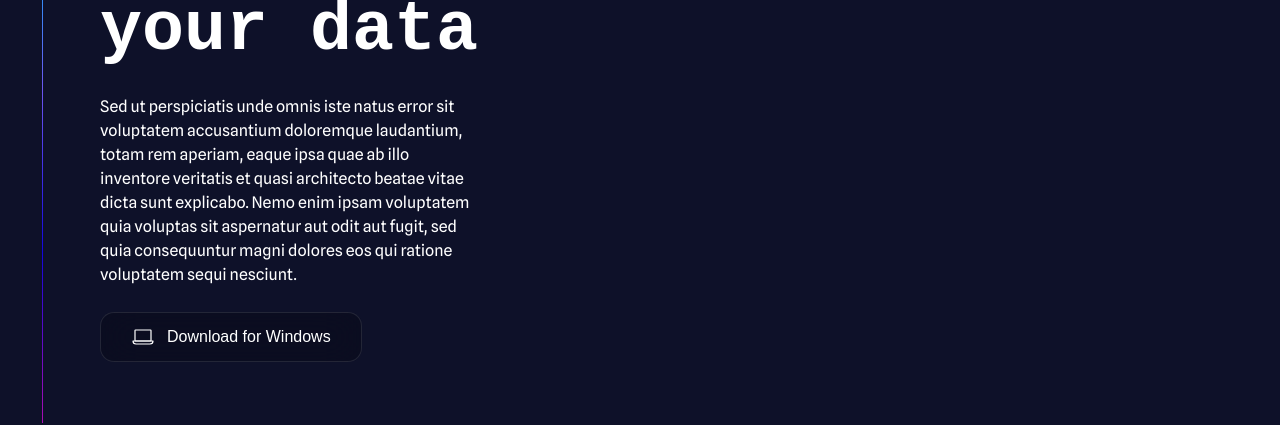
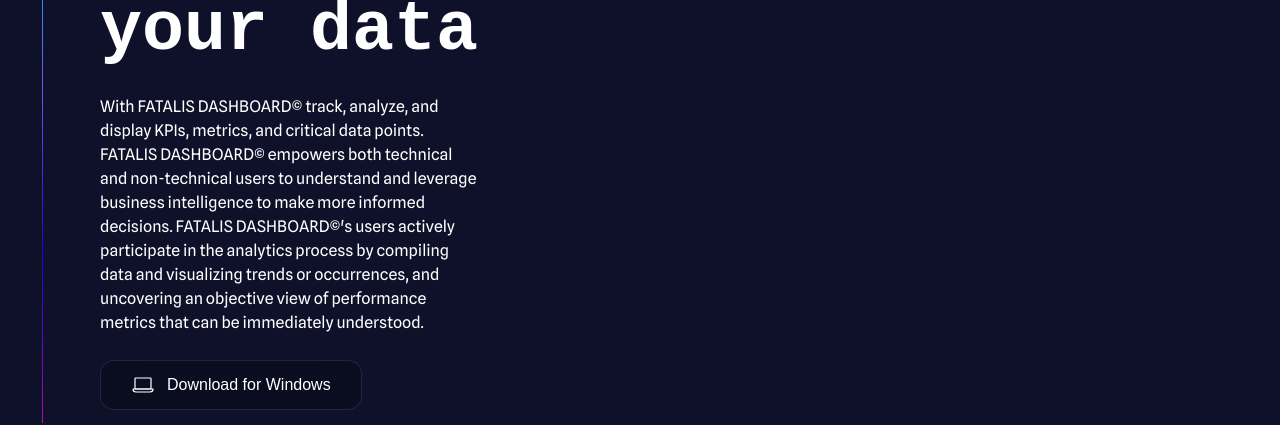
Before and after one commit to UnboundedTechnologies/FatalisDashboard, a React (Create React App) app: page / in a window 1280 px wide. Shown: the part 227-652 px from the top of the page. Built offline with nearby package versions, Linux system fonts and the light colour scheme; a web font is replaced by a local one.

Commit message:
new text in App.js

```diff
--- a/src/App.js
+++ b/src/App.js
@@ -36,12 +36,7 @@
         </Menu>
         <h1>Analyze your data</h1>
         <p>
-          Sed ut perspiciatis unde omnis iste natus error sit voluptatem
-          accusantium doloremque laudantium, totam rem aperiam, eaque ipsa quae
-          ab illo inventore veritatis et quasi architecto beatae vitae dicta
-          sunt explicabo. Nemo enim ipsam voluptatem quia voluptas sit
-          aspernatur aut odit aut fugit, sed quia consequuntur magni dolores eos
-          qui ratione voluptatem sequi nesciunt.
+          With FATALIS DASHBOARD© track, analyze, and display KPIs, metrics, and critical data points. FATALIS DASHBOARD© empowers both technical and non-technical users to understand and leverage business intelligence to make more informed decisions. FATALIS DASHBOARD©'s users actively participate in the analytics process by compiling data and visualizing trends or occurrences, and uncovering an objective view of performance metrics that can be immediately understood.
         </p>
         <button>
           <img src={IconLaptop} alt="Download" />
```
